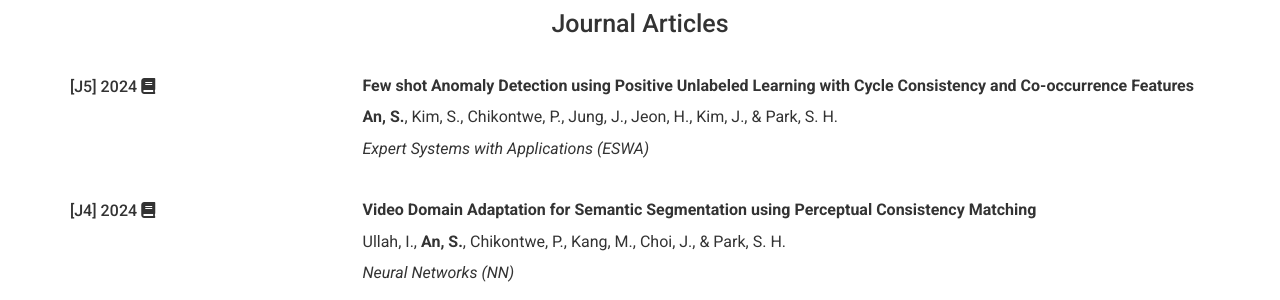
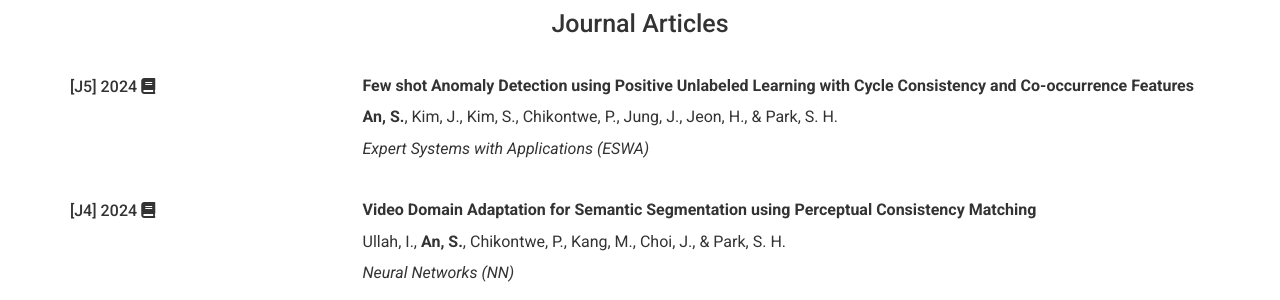
Before and after one commit to SionAn/sionan.github.io, a Jekyll site: the page built from index.md, in a window 1280 px wide and 900 px high, scrolled down 1266 px. Shown: the part 153-453 px from the top of the window. Built offline with Jekyll 4.4.1, drawn with Linux system fonts in a browser that asks for light colours; nearby versions of some CDN libraries.

```diff
--- a/_config.yml
+++ b/_config.yml
@@ -105,7 +105,7 @@ content:
         index: J5
         paper_link:
           url: https://doi.org/10.1016/j.eswa.2024.124890
-        authors: An, S., Kim, S., Chikontwe, P., Jung, J., Jeon, H., Kim, J., & Park, S. H.
+        authors: An, S., Kim, J., Kim, S., Chikontwe, P., Jung, J., Jeon, H., & Park, S. H.
         papertitle: Few shot Anomaly Detection using Positive Unlabeled Learning with Cycle Consistency and Co-occurrence Features
         publisher: Expert Systems with Applications (ESWA)
 
```
